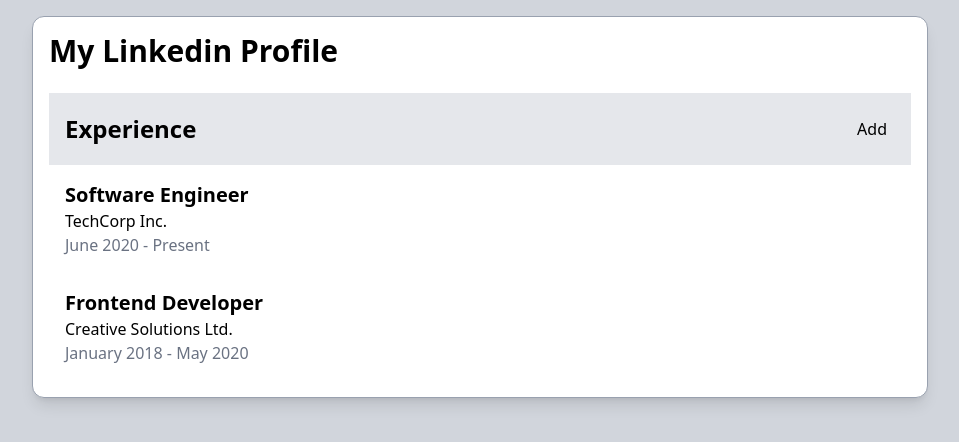
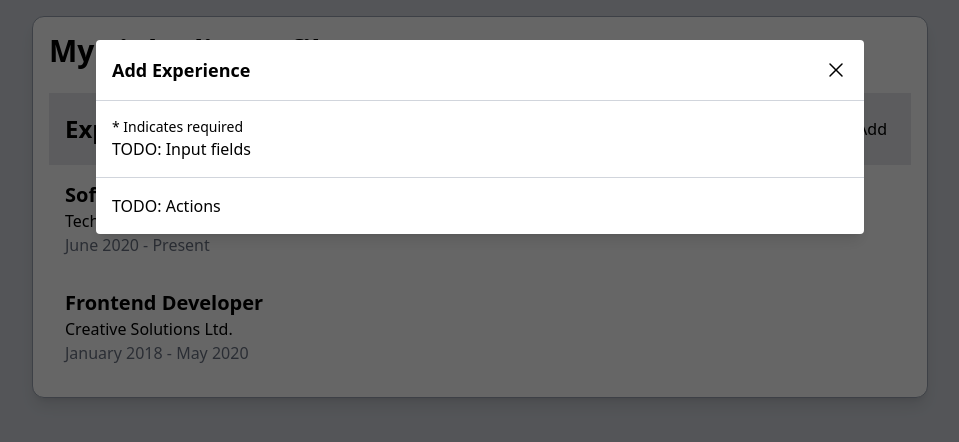
Before and after one commit to twiertzema/practice-add-experience, a React (Vite) app: page / in a window 1280 px wide. Shown: the top 442 px of the page, without its empty margins (160-1119 px from the left). Built offline with nearby package versions, Linux system fonts and the light colour scheme.

Commit message:
Add Headless UI & heroicons; start building form dialog

```diff
--- a/package.json
+++ b/package.json
@@ -10,6 +10,8 @@
     "preview": "vite preview"
   },
   "dependencies": {
+    "@headlessui/react": "^2.2.4",
+    "@heroicons/react": "^2.2.0",
     "@tailwindcss/vite": "^4.1.6",
     "react": "^19.1.0",
     "react-dom": "^19.1.0",
--- a/src/App.tsx
+++ b/src/App.tsx
@@ -1,13 +1,14 @@
+import { Dialog, DialogPanel } from "@headlessui/react";
 // App.tsx
 import { useState } from "react";
-import type { JobExperience } from "./types";
 import AddExperienceForm from "./components/AddExperienceForm";
 import { sampleJobExperiences } from "./sample-data";
+import type { JobExperience } from "./types";
 
 function App() {
   const [experienceList, setExperienceList] =
     useState<JobExperience[]>(sampleJobExperiences);
-  const [showAddExperienceForm, setShowAddExperienceForm] = useState(false);
+  const [showAddExperienceForm, setShowAddExperienceForm] = useState(true);
 
   return (
     <div className="bg-gray-300 min-h-screen p-4">
@@ -40,9 +41,12 @@ function App() {
             </p>
           </div>
         ))}
-        {showAddExperienceForm && (
+        <Dialog
+          open={showAddExperienceForm}
+          onClose={() => setShowAddExperienceForm(false)}
+        >
           <dialog className="fixed inset-0 bg-black/60 flex items-baseline pt-10 justify-center w-full h-full">
-            <div className="bg-white rounded shadow-lg container w-3xl">
+            <DialogPanel className="bg-white rounded shadow-lg container w-3xl">
               <AddExperienceForm
                 onSubmit={(newExperience) => {
                   setExperienceList((prev) => [newExperience, ...prev]);
@@ -52,9 +56,9 @@ function App() {
                   setShowAddExperienceForm(false);
                 }}
               />
-            </div>
+            </DialogPanel>
           </dialog>
-        )}
+        </Dialog>
       </div>
     </div>
   );
--- a/src/components/AddExperienceForm/component.tsx
+++ b/src/components/AddExperienceForm/component.tsx
@@ -1,3 +1,5 @@
+import { Button, DialogTitle } from "@headlessui/react";
+import { XMarkIcon } from "@heroicons/react/24/solid";
 import type { JobExperience } from "../../types";
 
 interface AddExperienceFormProps {
@@ -10,5 +12,22 @@ export default function AddExperienceForm({
   onSubmit,
   ...props
 }: AddExperienceFormProps) {
-  return <form>TODO</form>;
+  return (
+    <form {...props}>
+      <div className="flex justify-between p-4 border-b-1 border-gray-300">
+        <DialogTitle className="text-lg font-bold">Add Experience</DialogTitle>
+
+        <Button className="cursor-pointer" onClick={onCancel}>
+          <XMarkIcon className="size-6" />
+        </Button>
+      </div>
+
+      <div className="p-4">
+        <p className="text-sm">* Indicates required</p>
+        TODO: Input fields
+      </div>
+
+      <div className="p-4 border-t-1 border-gray-300">TODO: Actions</div>
+    </form>
+  );
 }
```
Also changed, not shown: .devcontainer/devcontainer.json, 1 other file (tests, documents, lock files or other folders).
